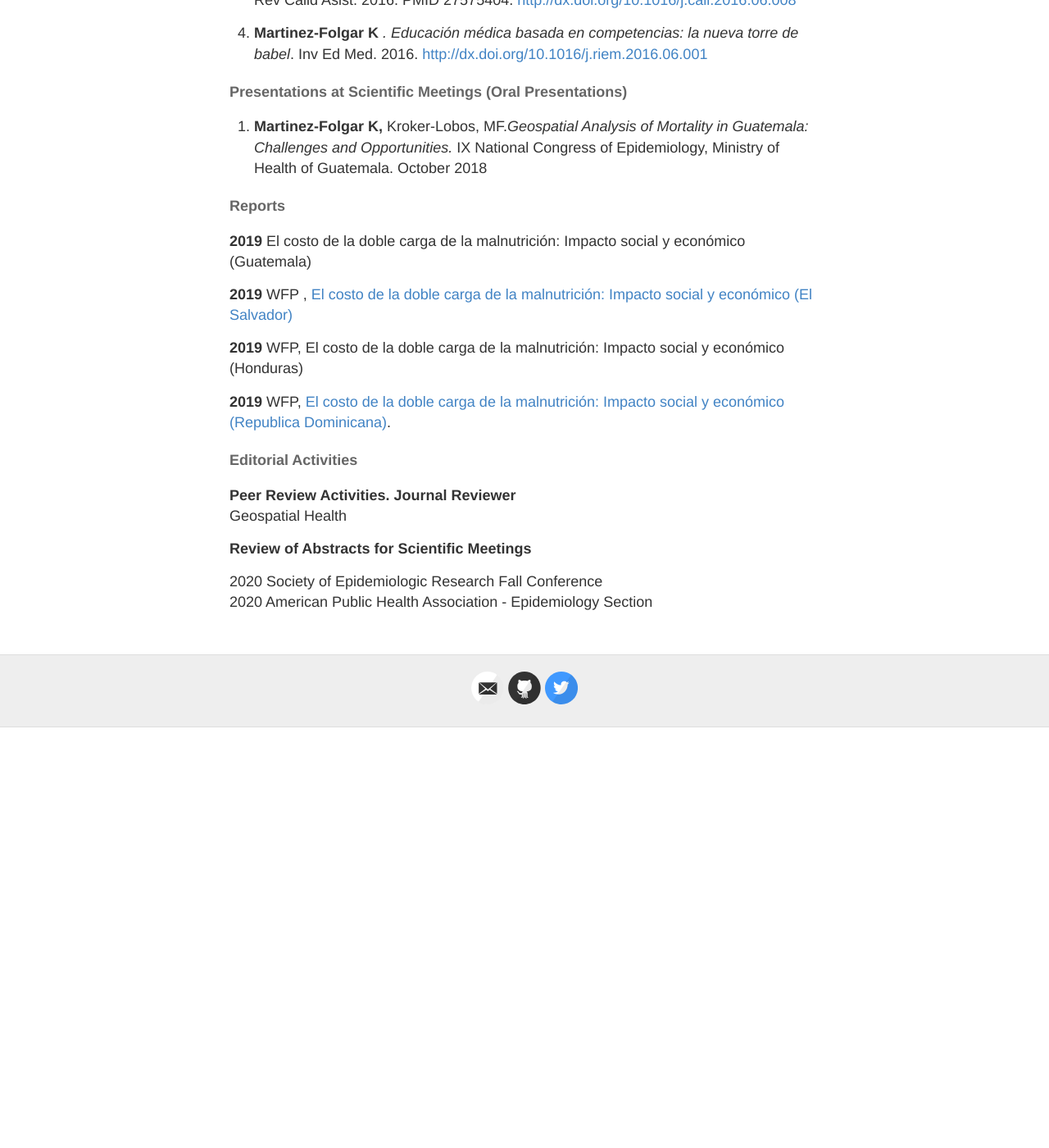
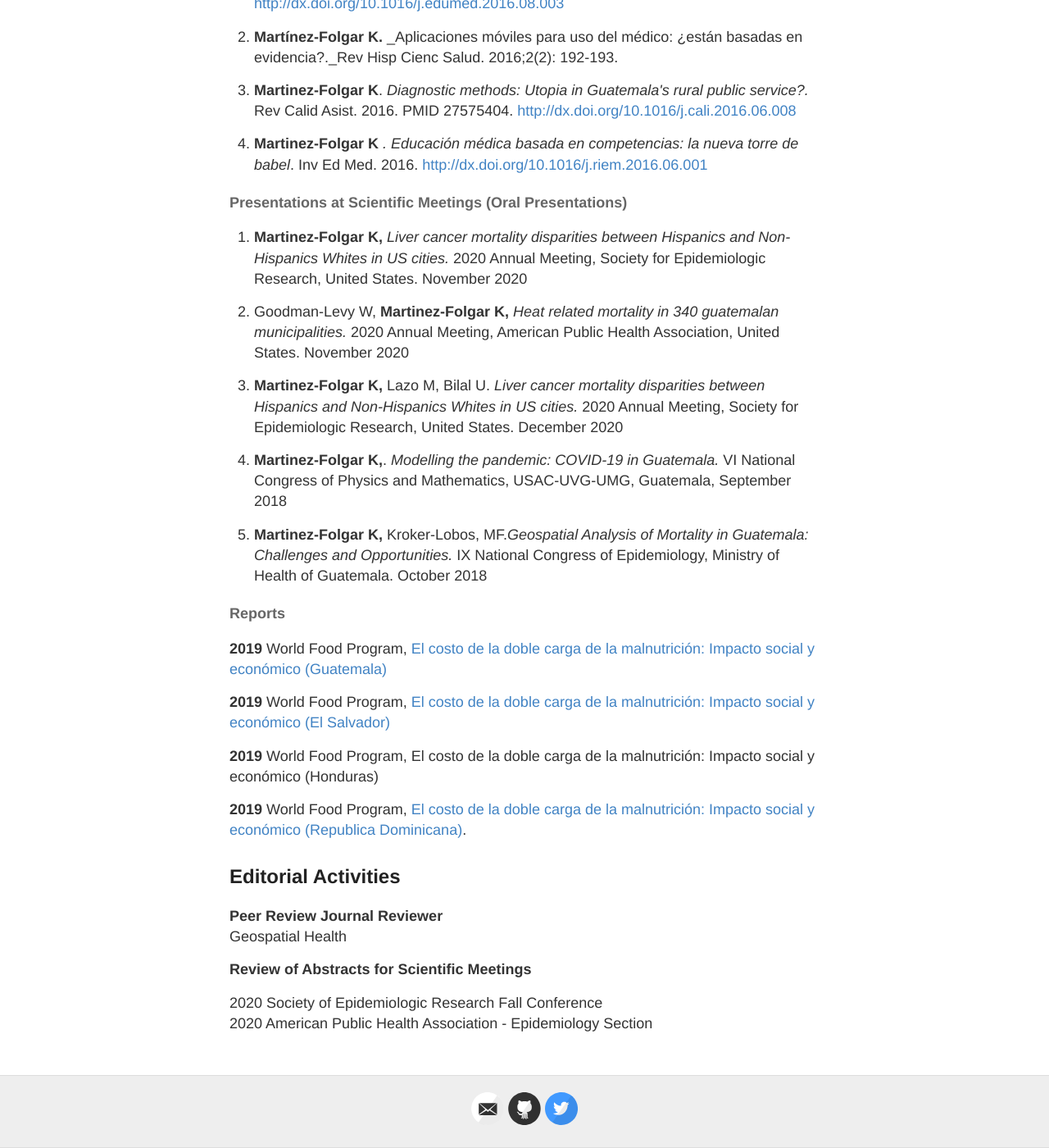
Before and after one commit to kmfolgar/kmartinez.com, a Jekyll site: the page built from cv.md, in a window 1280 px wide and 1400 px high, scrolled down 5529 px. Shown: the whole window at 82% size. Built offline with Jekyll 4.4.1, drawn with Linux system fonts in a browser that asks for light colours; before the commit the page ends 6416 px from its top, so only the background shows below that.

Commit message:
2020-21-10

```diff
--- a/cv.md
+++ b/cv.md
@@ -21,7 +21,7 @@
 Social epidemiology, Urban health, Cancer disparities, Cardiovascular epidemiology, Nutrition, Physical Activity, Chronic Diseases, Machine Learning in Health, IoT in Health, mHealth.
 
 
-### Education
+# Education
 
 **2019 - now**   _PhD in Epidemiology_
 - Department of Epidemiology & Biostatistics, Dornsife School of Public Health, Drexel University, Philadelphia, PA. USA
@@ -64,7 +64,7 @@
 **2009** Internet Services, Galileo University, Guatemala.
 
 
-### Employment
+# Employment
 
 **September 2019 – to date** Graduate Research Fellow in the Urban Health Collaborative, Dornsife School of Public Health, Drexel University.
 
@@ -84,7 +84,7 @@
 
 
 
-### Teaching
+# Teaching
 
 **2020** _Teaching Assistant_. Data Visualization for Urban Health, Urban Health Collaborative Summer Institute, Drexel University. Philadelphia PA.
 
@@ -120,7 +120,7 @@
 
 
 
-### Institutional Honors Position
+# Institutional Honors Position
 
 **2020-2021** Doctoral Student Representative at Steering Committee, Urban Health Collaborative, Drexel University.
 
@@ -137,7 +137,7 @@
 **2012** First Substitute of General Secretary in the National Medical Student Association &quot;Gustavo Adolfo Hernandez&quot;.
 
 
-### Awards and Fellowships
+# Awards and Fellowships
 **2020 American Public Health Association** 2020 Trong D. Nguyen Memorial Award Finalist
 
 **2020 Society for Epidemiologic Research Travel Award,**
@@ -156,12 +156,10 @@
 - Urban Health Network for Latin America and the Caribbean, Drexel University.
 
 
-
 ### Medical License
 
 Medical registry No. 21,113
 College of Physicians &amp; Surgeons of Guatemala.
-
 
 
 # Scientific publications
@@ -191,26 +189,35 @@
 
 #### Presentations at Scientific Meetings (Oral Presentations)
 
+5. **Martinez-Folgar K,** _Liver cancer mortality disparities between Hispanics and Non-Hispanics Whites in US cities._ 2020 Annual Meeting, Society for Epidemiologic Research, United States. November 2020
+
+4. Goodman-Levy W, **Martinez-Folgar K,**  _Heat related mortality in 340 guatemalan municipalities._ 2020 Annual Meeting, American Public Health Association, United States. November 2020
+
+3. **Martinez-Folgar K,** Lazo M, Bilal U. _Liver cancer mortality disparities between Hispanics and Non-Hispanics Whites in US cities._ 2020 Annual Meeting, Society for Epidemiologic Research, United States. December 2020
+
+2. **Martinez-Folgar K,**. _Modelling the pandemic: COVID-19 in Guatemala._ VI National Congress of Physics and Mathematics, USAC-UVG-UMG, Guatemala, September 2018
+
 1. **Martinez-Folgar K,** Kroker-Lobos, MF._Geospatial Analysis of Mortality in Guatemala: Challenges and Opportunities._ IX National Congress of Epidemiology, Ministry of Health of Guatemala. October 2018
-
-
 
 
 #### Reports
 
 
-**2019** El costo de la doble carga de la malnutrición: Impacto social y económico (Guatemala)
 
-**2019** WFP , [El costo de la doble carga de la malnutrición: Impacto social y económico (El Salvador)](https://es.wfp.org/publicaciones/el-costo-de-la-doble-carga-de-la-malnutricion-el-salvador)
+ **2019** World Food Program, [El costo de la doble carga de la malnutrición: Impacto social y económico (Guatemala)](https://reliefweb.int/report/guatemala/el-costo-de-la-doble-carga-de-la-malnutrici-n-impacto-social-y-econ-mico-en)
 
-**2019** WFP, El costo de la doble carga de la malnutrición: Impacto social y económico (Honduras)
+**2019** World Food Program, [El costo de la doble carga de la malnutrición: Impacto social y económico (El Salvador)](https://es.wfp.org/publicaciones/el-costo-de-la-doble-carga-de-la-malnutricion-el-salvador)
 
-**2019** WFP, [El costo de la doble carga de la malnutrición: Impacto social y económico (Republica Dominicana)](https://es.wfp.org/el-costo-de-la-doble-carga-de-la-malnutricion-republica-dominicana).
+**2019** World Food Program, El costo de la doble carga de la malnutrición: Impacto social y económico (Honduras)
+
+**2019** World Food Program, [El costo de la doble carga de la malnutrición: Impacto social y económico (Republica Dominicana)](https://es.wfp.org/el-costo-de-la-doble-carga-de-la-malnutricion-republica-dominicana).
 
 
-#### Editorial Activities
+## Editorial Activities
 
-**Peer Review Activities. Journal Reviewer**
+
+
+**Peer Review Journal Reviewer**
   Geospatial Health
 
 **Review of Abstracts for Scientific Meetings**
```
